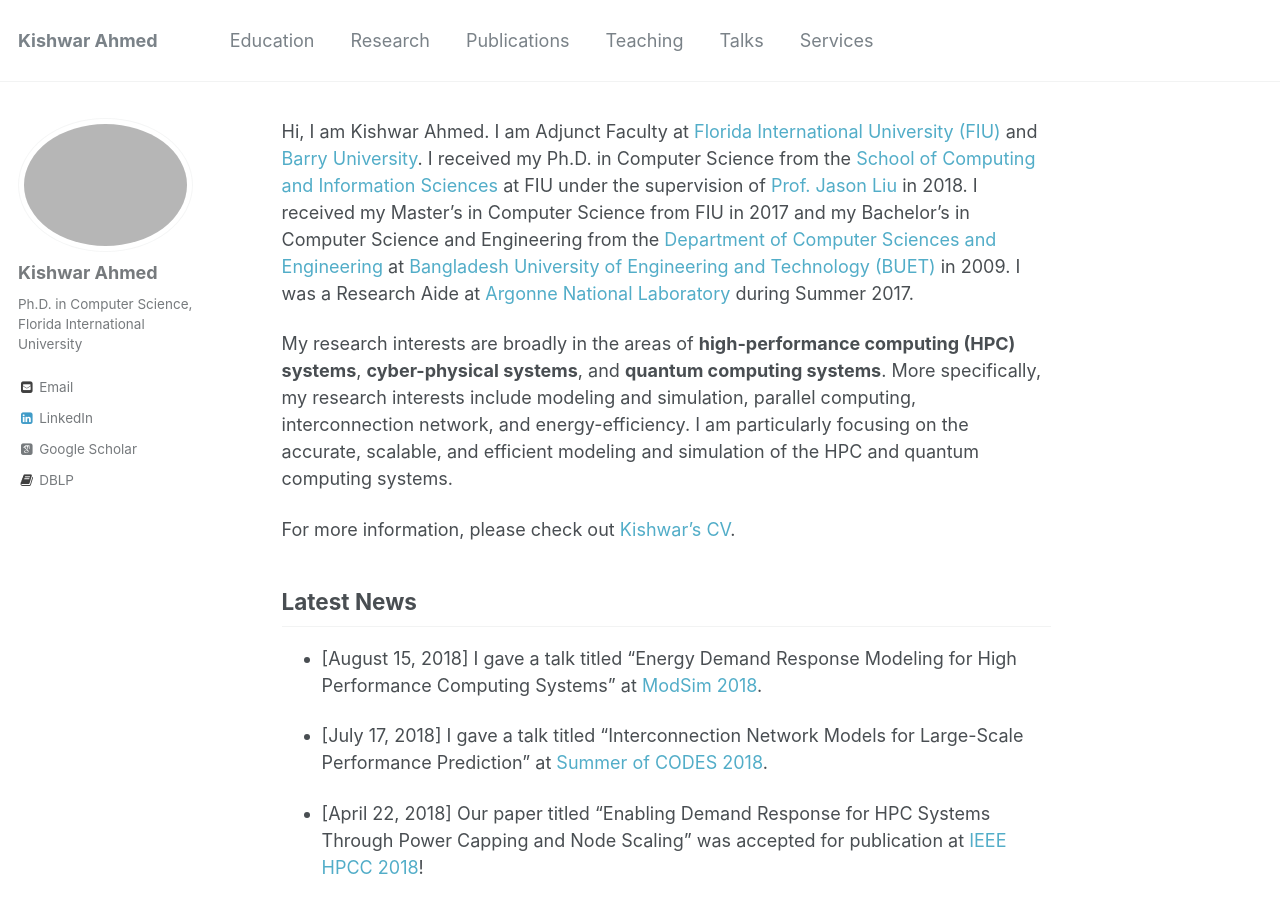
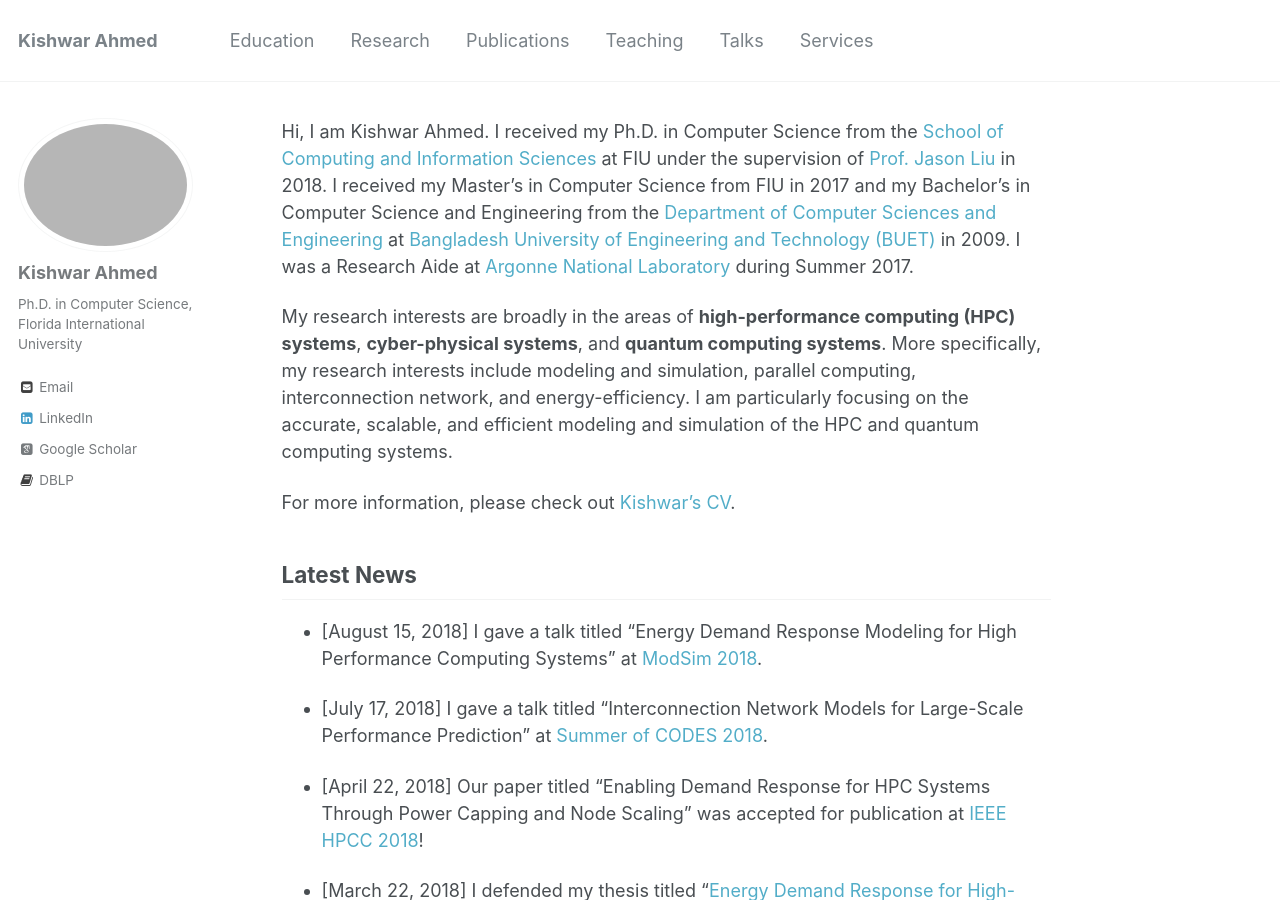
Before and after one commit to kishwarbd/kishwarbd.github.io, a Jekyll site: the page built from _pages/about.md, in a window 1280 px wide and 900 px high. Built offline with Jekyll 4.4.1, drawn with Linux system fonts in a browser that asks for light colours; some web fonts are replaced.

Commit message:
more updates.

```diff
--- a/_pages/about.md
+++ b/_pages/about.md
@@ -7,8 +7,7 @@ redirect_from:
   - /about.html
 ---
 
-Hi, I am Kishwar Ahmed. I am Adjunct Faculty at [Florida International
-University (FIU)](https://www.fiu.edu) and [Barry University](https://www.barry.edu/). I received my Ph.D. in Computer Science from the
+Hi, I am Kishwar Ahmed. I received my Ph.D. in Computer Science from the
 [School of Computing and Information
 Sciences](https://www.cis.fiu.edu) at FIU under the supervision of [Prof.
 Jason Liu](https://people.cis.fiu.edu/liux/) in 2018.  I received my
```
Also changed, not shown: _pages/teaching.md (+2 -0 lines), 1 other file.
